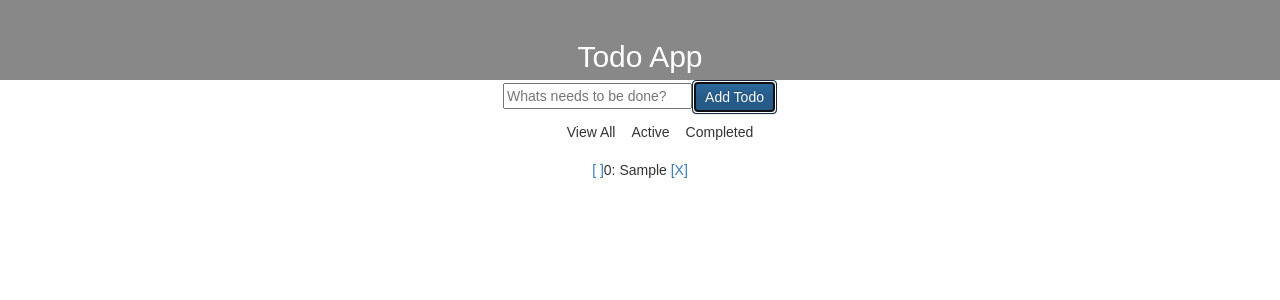
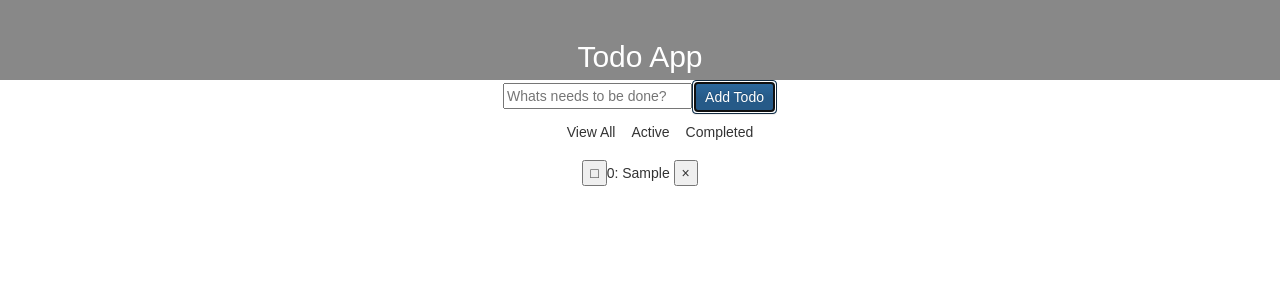
Before and after one commit to rimasg/todo-react-redux, a React (Create React App) app: page / in a window 1280 px wide. Both pictures are taken after typing "Sample" into the empty fields and a click on the button "Add Todo". Shown: the top 300 px of the page. Built offline with nearby package versions, Linux system fonts and the light colour scheme.

Commit message:
Modified Todo remove icons

```diff
--- a/src/views/components/task-item/task-item.js
+++ b/src/views/components/task-item/task-item.js
@@ -20,9 +20,9 @@ export class TaskItem extends Component {
     const { task } = this.props;
     return(
       <div className={classNames({'completed': task.completed})}>
-        <a href="#" onClick={() => this.handleToggleTask(task)}>[ ]</a>
+        <button onClick={() => this.handleToggleTask(task)}><span aria-hidden="true">&#9633;</span></button>
         {task.id}: {task.title} {task.completed}
-        <a href="#" onClick={() => this.handleRemove(task.id)}>[X]</a>
+        <button type="button" onClick={() => this.handleRemove(task.id)}><span aria-hidden="true">&times;</span></button>
       </div>
     )
   }
```
